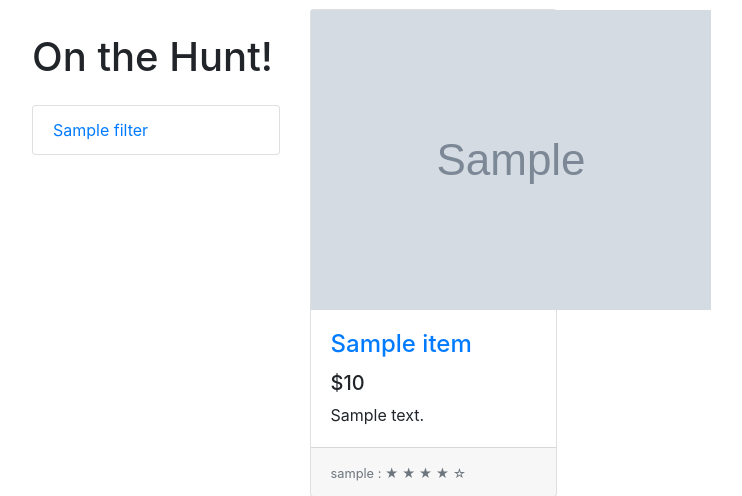
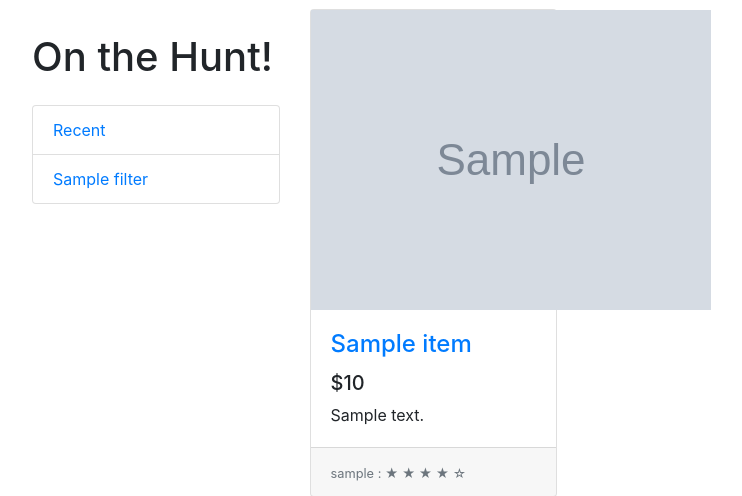
Before and after one commit to MTUHIDE/HuskyHunt, a Django app: template mainsite/catalog/templates/catalog/index.html in a window 1280 px wide. Shown: the part 56-552 px from the top of the page, without its empty margins (68-810 px from the left). Run offline with Django 3.2, Linux system fonts and the light colour scheme; the template is opened without the code that fills it: most values are stand-ins (such as "Sample title", 1, 10 or a date in 2020); grey boxes marked "Sample" are stand-in pictures; parts of the project's set-up code (start-up, migrations or seed data) failed here and were passed over; some libraries are stand-ins or nearby versions.

Commit message:
Implemented filters on catalog page

```diff
--- a/mainsite/catalog/templates/catalog/index.html
+++ b/mainsite/catalog/templates/catalog/index.html
@@ -5,8 +5,9 @@
         <div class="col-lg-3">
             <h1 class="my-4">On the Hunt!</h1>
             <div class="list-group">
+			<a href='\catalog\' class='list-group-item'>Recent</a>
                 {% for filter in filters %}
-                    <a href='#' class='list-group-item'>{{ filter.category_name }}</a>
+                    <a href='\catalog\{{ filter.category_name }}' class='list-group-item'>{{ filter.category_name }}</a>
                 {% endfor %}
             </div>
          </div>
--- a/mainsite/catalog/urls.py
+++ b/mainsite/catalog/urls.py
@@ -5,6 +5,7 @@ app_name = 'catalog'
 urlpatterns = [
     path('<int:pk>/', views.detail, name='detail'),
     path('', views.index, name='index'),
+	path('<category>/', views.filter, name='filter'),
 ]
 
 #path('<int:pk>/', views.DetailView.as_view(), name='detail'),
```
